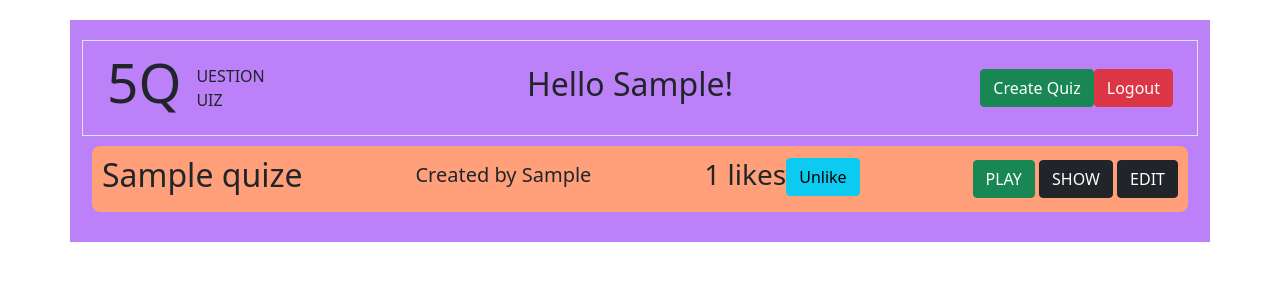
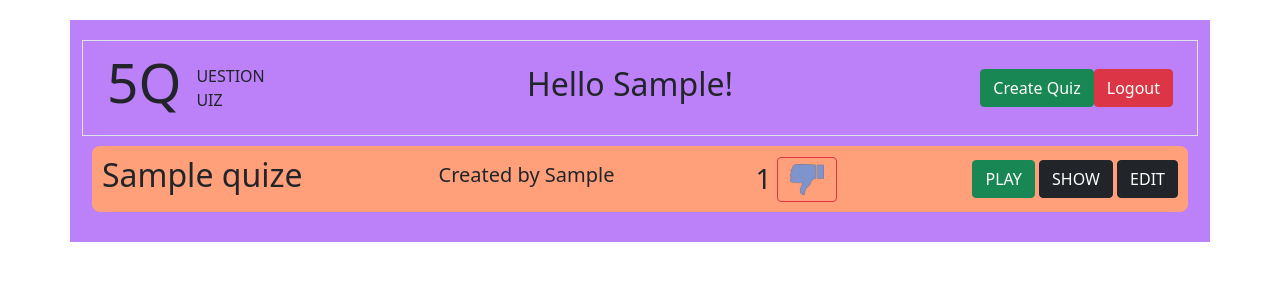
Before and after one commit to Jacobopp27/Quiz-Project, a Flask app: page /dashboard in a window 1280 px wide. Shown: the top 300 px of the page. Run offline with Flask 2, Linux system fonts and the light colour scheme; the visitor is signed in with stand-in values (Sample User, id 1); tables that the repository leaves empty hold one stand-in row (values such as "Sample post").

Commit message:
Fixed flash and thumbs added

```diff
--- a/flask_app/controllers/quizes_controller.py
+++ b/flask_app/controllers/quizes_controller.py
@@ -115,6 +115,9 @@ def update_quiz():
 
 @app.route('/delete/like/<int:user_id>/<int:quiz_id>')
 def delete_like(user_id, quiz_id):
+    formulario = {
+        "id": session['user_id']
+    }
     if 'user_id' not in session:
         return redirect('/')
 
@@ -125,6 +128,9 @@ def delete_like(user_id, quiz_id):
 
 @app.route('/like/<int:user_id>/<int:quiz_id>', methods=['POST'])
 def like(user_id, quiz_id):
+    formulario = {
+        "id": session['user_id']
+    }
     if 'user_id' not in session:
         return redirect('/')
 
--- a/flask_app/controllers/users_controller.py
+++ b/flask_app/controllers/users_controller.py
@@ -53,13 +53,13 @@ def dashboard():
         "id": session['user_id']
     }
 
-
+    user_like = Like.get_like()
     user = User.get_by_id(formulario)
     users = User.get_all()
     quizes = Quiz.get_all()
     likes = Like.get_all(formulario)
 
-    return render_template('dashboard.html', user = user, users=users, quizes=quizes, likes = likes)
+    return render_template('dashboard.html', user = user, users=users, quizes=quizes, likes = likes, user_like=user_like)
 
 @app.route('/login', methods=['POST'])
 def login():
--- a/flask_app/models/likes.py
+++ b/flask_app/models/likes.py
@@ -23,8 +23,21 @@ class Like:
 
         for row in results:
             likes.append(cls(row))
-        print(results)
         return likes
+
+
+    @classmethod
+    def get_like(cls):
+        query = "SELECT likes.*, likes.user_id as user_likes FROM likes LEFT JOIN users ON users.id = likes.user_id LEFT JOIN quizes ON quizes.id = likes.quiz_id"
+        result = connectToMySQL('quiz_project').query_db(query)
+        user_likes = []
+
+        for row in result:
+            likes= cls(row)
+            likes.user_id = result[0]["user_likes"]
+            user_likes.append(likes)
+
+        return user_likes
 
 
     @classmethod
--- a/flask_app/models/quizes.py
+++ b/flask_app/models/quizes.py
@@ -1,4 +1,3 @@
-from unittest import result
 from flask_app.config.mysqlconnection import connectToMySQL
 from flask import flash
 
@@ -98,26 +97,13 @@ class Quiz:
         if len(formulario['description']) < 2:
             flash('Insert a Quiz description', 'create')
             es_valido_quiz = False
-        if len(formulario['question_1']) < 2 or len(formulario['question_2']) < 2 or len(formulario['question_3']) < 2:
-            flash('No empty spaces', 'create')
+        if len(formulario['question_1']) < 2 or len(formulario['question_2']) < 2 or len(formulario['question_3']) < 2 or len(formulario['question_4']) < 2 or len(formulario['question_5']) < 2:
+            flash('Insert all questions', 'create')
             es_valido_quiz = False
 
-        if len(formulario['question_4']) < 2:
-            flash('No empty spaces', 'create')
-            es_valido_quiz = False
-        if len(formulario['correct_answer_1']) < 2:
-            flash('No empty spaces', 'create')
-            es_valido_quiz = False
-        if len(formulario['correct_answer_2']) < 2:
-            flash('No empty spaces', 'create')
-            es_valido_quiz = False
-        if len(formulario['correct_answer_3']) < 2:
-            flash('No empty spaces', 'create')
-            es_valido_quiz = False
-        if len(formulario['correct_answer_4']) < 2:
+        if len(formulario['correct_answer_1']) < 2 or len(formulario['correct_answer_2']) < 2 or len(formulario['correct_answer_3']) < 2 or len(formulario['correct_answer_4']) < 2 or len(formulario['correct_answer_5']) < 2 or len(formulario['incorrect_answer_1_1']) < 2 or len(formulario['incorrect_answer_1_2']) < 2 or len(formulario['incorrect_answer_1_3']) < 2 or len(formulario['incorrect_answer_2_1']) < 2 or len(formulario['incorrect_answer_2_2']) < 2 or len(formulario['incorrect_answer_2_3']) < 2 or len(formulario['incorrect_answer_3_1']) < 2 or len(formulario['incorrect_answer_3_2']) < 2 or len(formulario['incorrect_answer_3_3']) < 2 or len(formulario['incorrect_answer_4_1']) < 2 or len(formulario['incorrect_answer_4_2']) < 2 or len(formulario['incorrect_answer_4_3']) < 2 or len(formulario['incorrect_answer_5_1']) < 2 or len(formulario['incorrect_answer_5_2']) < 2 or len(formulario['incorrect_answer_5_3']) < 2:
             flash('No empty spaces', 'create')
             es_valido_quiz = False
 
 
-
         return es_valido_quiz
--- a/flask_app/static/style.css
+++ b/flask_app/static/style.css
@@ -555,4 +555,15 @@
         width: 710px;
         text-align: right;
     }
+
+    #likes, #unlike{
+        width: 60px;
+        height: 45px;
+    }
+    .like-counter{
+        display: flex;
+        align-items: center;
+        margin: 5px;
+        vertical-align: middle;
+    }
 }
--- a/flask_app/templates/dashboard.html
+++ b/flask_app/templates/dashboard.html
@@ -33,20 +33,20 @@
                         <h5>Created by {{quiz.first_name}}</h5>
                     </div>
                     <div class="d-flex">
-                        <h3>{{quiz.likes}} likes </h3>
+                        <h3 class="like-counter">{{quiz.likes}}  </h3>
                         <div class="like-unlike">
-                            {% if quiz.user_id != session["user_id"] %}
+                            {% if user_like.user_id == session['user_id'] %}
                                 <form action="/like/{{user.id}}/{{quiz.id}}" method="post" id="like" name="form_like" class="">
                                     <input type="hidden" name="user_id" value="{{user.id}}">
                                     <input type="hidden" name="quiz_id" value="{{quiz.id}}">
-                                    <input type="submit" id="likes" class="btn btn-info" value="Like" >
+                                    <input type="image" id="likes" alt="submit" class="btn btn-outline-success" value="Like" src="{{url_for('static', filename='images/thumbs-up.png')}}">
                                 </form>
 
                             {% else %}
                                 <form action="/delete/like/{{user.id}}/{{quiz.id}}"  id="form-unlike" name="form-unlike" class="">
                                     <input type="hidden" name="user_id" value="{{user.id}}">
                                     <input type="hidden" name="quiz_id" value="{{quiz.id}}">
-                                    <input type="submit" id="unlike" class="btn btn-info" value="Unlike" >
+                                    <input type="image" id="unlike" alt="submit" class="btn btn-outline-danger" value="Unlike" src="{{url_for('static', filename='images/thumbs-down.png')}}">
                                 </form>
                             {% endif %}
                         </div>
```
Also changed, not shown: flask_app/static/images/thumbs-down.png (added), flask_app/static/images/thumbs-up.png (added), flask_app/static/images/thumbs_up.png (added).
